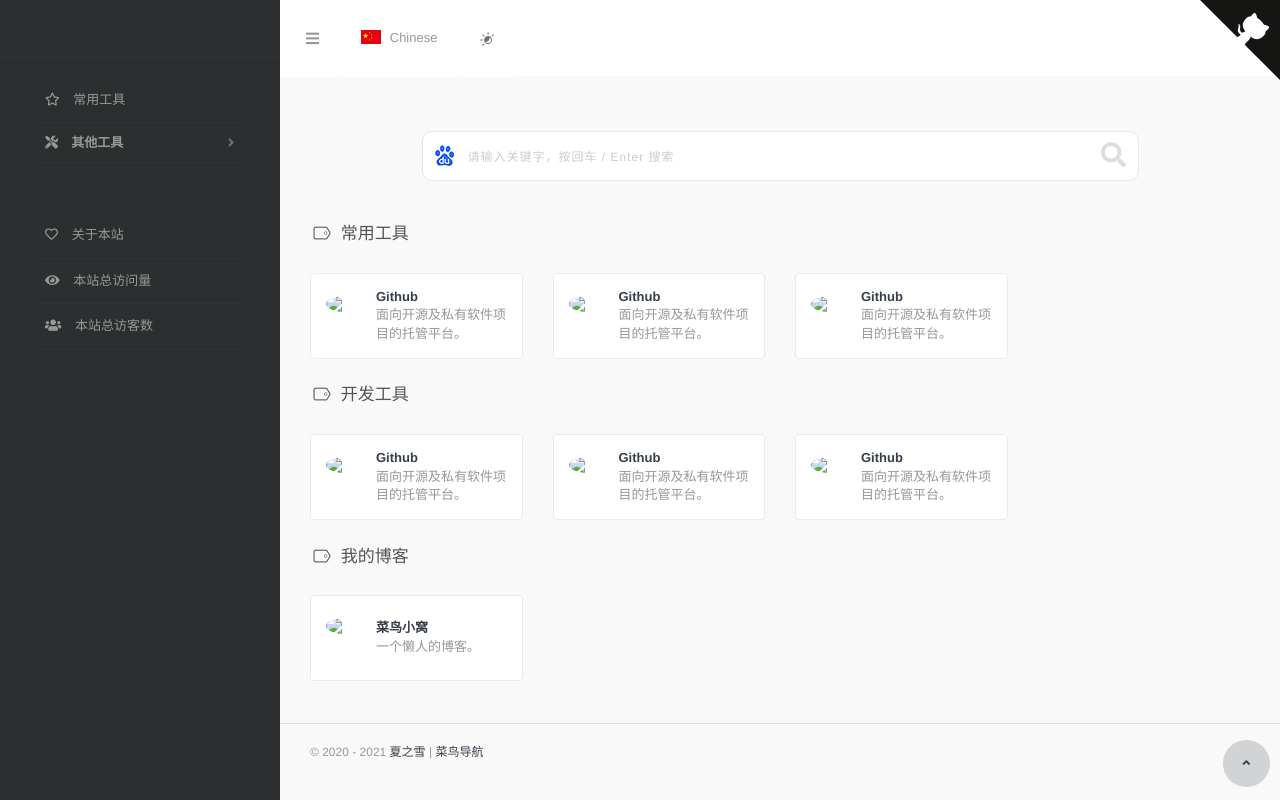
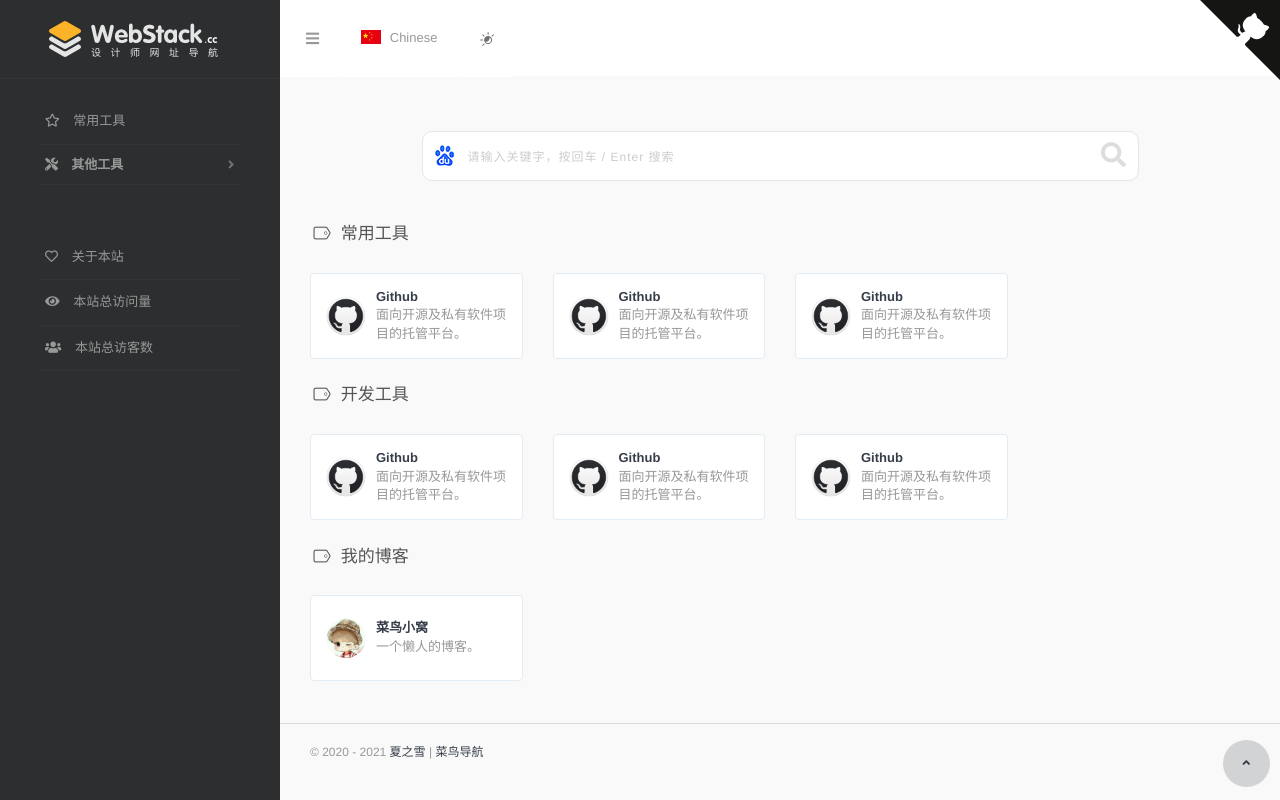
Before and after one commit to gaohanss/gaohanss.github.io, a plain HTML site: page index.html in a window 1280 px wide. Drawn offline with nearby package versions, Linux system fonts and the light colour scheme; some packages are replaced by stand-ins of ours; files that its build step writes are made by us from their sources; a script that the page names is missing; files whose address does not match are found by name.

Commit message:
Site updated: 2021-01-04 15:10:18

```diff
--- a/index.html
+++ b/index.html
@@ -10,7 +10,7 @@
   <title>夏之雪 - 菜鸟小窝</title>
   <meta name="keywords" content="菜鸟导航">
   <meta name="description" content="菜鸟导航站">
-  <link rel="shortcut icon" href="navigation/images/favicon.ico">
+  <link rel="shortcut icon" href="/images/favicon.ico">
 
 <link rel="stylesheet" href="/navigation/css/hclonely.css">
 <link rel="stylesheet" href="//fonts.loli.net/css?family=Arimo:400,700,400italic.css">
@@ -44,14 +44,14 @@
   <meta property="og:description" content="菜鸟导航站">
   <meta property="og:site_name" content="夏之雪 - 菜鸟小窝">
 
-  <meta property="og:image" content="navigation/images/webstack_banner_cn.png">
+  <meta property="og:image" content="/images/webstack_banner_cn.png">
 
   <!-- / Twitter Cards -->
   <meta name="twitter:card" content="summary_large_image">
   <meta name="twitter:title" content="夏之雪 - 菜鸟小窝">
   <meta name="twitter:description" content="菜鸟导航站">
 
-  <meta name="twitter:image" content="navigation/images/webstack_banner_cn.png">
+  <meta name="twitter:image" content="/images/webstack_banner_cn.png">
 
 
   <!-- 直接添加html内容即可 -->
@@ -68,10 +68,10 @@
     <header class="logo-env">
       <div class="logo">
         <a href="/index.html" class="logo-expanded">
-          <img src="navigation/images/logo@2x.png" width="100%" alt="" />
+          <img src="/images/logo@2x.png" width="100%" alt="" />
         </a>
         <a href="/index.html" class="logo-collapsed">
-          <img src="navigation/images/logo-collapsed@2x.png" width="40" alt="" />
+          <img src="/images/logo-collapsed@2x.png" width="40" alt="" />
         </a>
       </div>
       <div class="mobile-menu-toggle visible-xs">
@@ -216,7 +216,7 @@
     <div class="xe-widget xe-conversations box2 label-info" onclick="window.open('https://github.com/', '_blank')" data-toggle="tooltip" data-placement="bottom" title="" data-original-title="https://github.com/">
       <div class="xe-comment-entry">
         <a class="xe-user-img">
-          <img data-src="navigation/images/logos/github.png" class="lozad img-circle" width="40">
+          <img data-src="/images/logos/github.png" class="lozad img-circle" width="40">
         </a>
         <div class="xe-comment">
           <a href="#" class="xe-user-name overflowClip_1">
@@ -232,7 +232,7 @@
     <div class="xe-widget xe-conversations box2 label-info" onclick="window.open('https://github.com/', '_blank')" data-toggle="tooltip" data-placement="bottom" title="" data-original-title="https://github.com/">
       <div class="xe-comment-entry">
         <a class="xe-user-img">
-          <img data-src="navigation/images/logos/github.png" class="lozad img-circle" width="40">
+          <img data-src="/images/logos/github.png" class="lozad img-circle" width="40">
         </a>
         <div class="xe-comment">
           <a href="#" class="xe-user-name overflowClip_1">
@@ -248,7 +248,7 @@
     <div class="xe-widget xe-conversations box2 label-info" onclick="window.open('https://github.com/', '_blank')" data-toggle="tooltip" data-placement="bottom" title="" data-original-title="https://github.com/">
       <div class="xe-comment-entry">
         <a class="xe-user-img">
-          <img data-src="navigation/images/logos/github.png" class="lozad img-circle" width="40">
+          <img data-src="/images/logos/github.png" class="lozad img-circle" width="40">
         </a>
         <div class="xe-comment">
           <a href="#" class="xe-user-name overflowClip_1">
@@ -274,7 +274,7 @@
     <div class="xe-widget xe-conversations box2 label-info" onclick="window.open('https://github.com/', '_blank')" data-toggle="tooltip" data-placement="bottom" title="" data-original-title="https://github.com/">
       <div class="xe-comment-entry">
         <a class="xe-user-img">
-          <img data-src="navigation/images/logos/github.png" class="lozad img-circle" width="40">
+          <img data-src="/images/logos/github.png" class="lozad img-circle" width="40">
         </a>
         <div class="xe-comment">
           <a href="#" class="xe-user-name overflowClip_1">
@@ -290,7 +290,7 @@
     <div class="xe-widget xe-conversations box2 label-info" onclick="window.open('https://github.com/', '_blank')" data-toggle="tooltip" data-placement="bottom" title="" data-original-title="https://github.com/">
       <div class="xe-comment-entry">
         <a class="xe-user-img">
-          <img data-src="navigation/images/logos/github.png" class="lozad img-circle" width="40">
+          <img data-src="/images/logos/github.png" class="lozad img-circle" width="40">
         </a>
         <div class="xe-comment">
           <a href="#" class="xe-user-name overflowClip_1">
@@ -306,7 +306,7 @@
     <div class="xe-widget xe-conversations box2 label-info" onclick="window.open('https://github.com/', '_blank')" data-toggle="tooltip" data-placement="bottom" title="" data-original-title="https://github.com/">
       <div class="xe-comment-entry">
         <a class="xe-user-img">
-          <img data-src="navigation/images/logos/github.png" class="lozad img-circle" width="40">
+          <img data-src="/images/logos/github.png" class="lozad img-circle" width="40">
         </a>
         <div class="xe-comment">
           <a href="#" class="xe-user-name overflowClip_1">
@@ -329,7 +329,7 @@
     <div class="xe-widget xe-conversations box2 label-info" onclick="window.open('https://www.gaohanas.com/', '_blank')" data-toggle="tooltip" data-placement="bottom" title="" data-original-title="https://www.gaohanas.com/">
       <div class="xe-comment-entry">
         <a class="xe-user-img">
-          <img data-src="navigation/images/logos/myBlog.png" class="lozad img-circle" width="40">
+          <img data-src="/images/logos/myBlog.png" class="lozad img-circle" width="40">
         </a>
         <div class="xe-comment">
           <a href="#" class="xe-user-name overflowClip_1">
```
Also changed, not shown: 2021/01/04/hello-world/index.html (+6 -6 lines), archives/2021/01/index.html (+12 -12 lines), archives/2021/index.html (+12 -12 lines), archives/index.html (+12 -12 lines).
